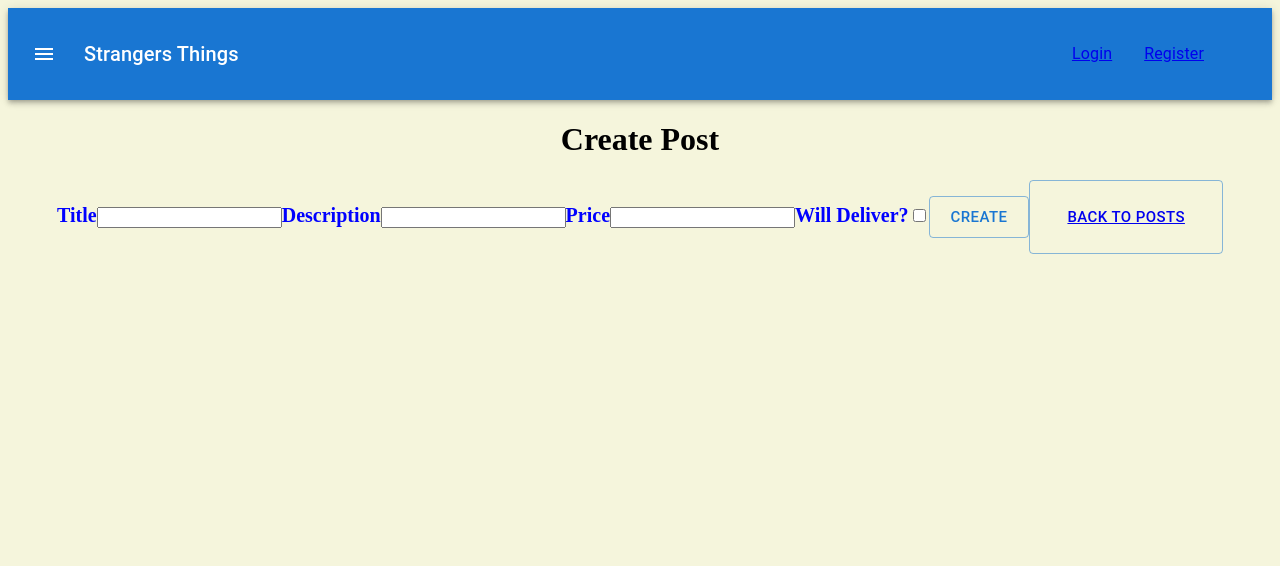
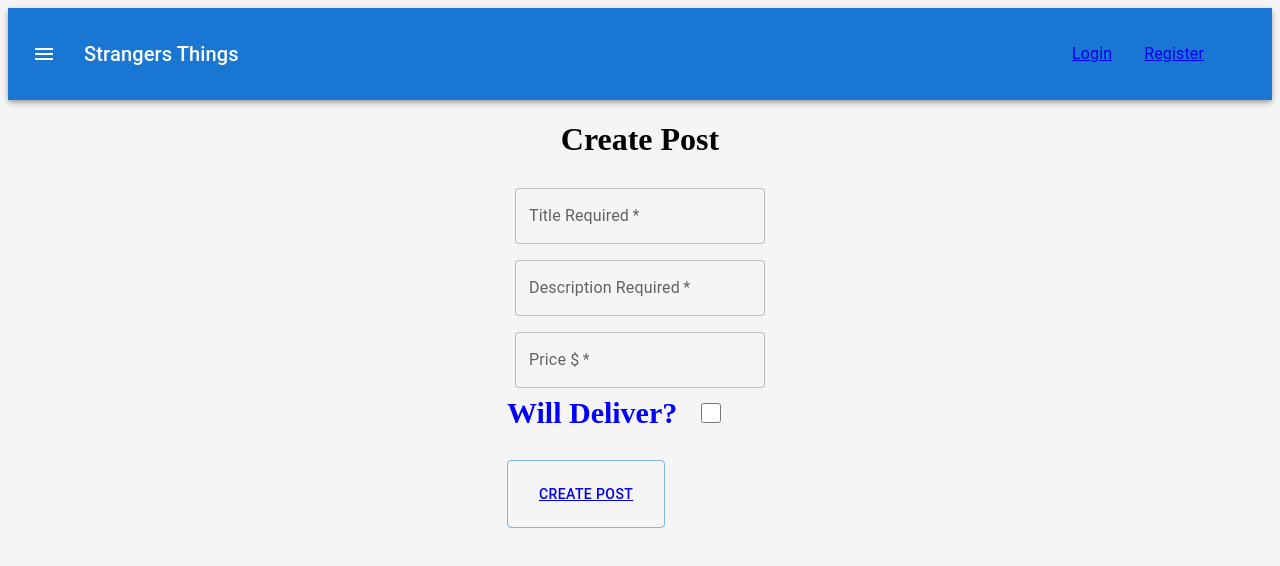
Before and after one commit to MichaelWilson03/test-strangers-things, a React (Vite) app: page /new-post in a window 1280 px wide. Shown: the top 566 px of the page. Built offline with nearby package versions, Linux system fonts and the light colour scheme; no server answers.

Commit message:
finished

```diff
--- a/src/components/NewPost.jsx
+++ b/src/components/NewPost.jsx
@@ -4,13 +4,15 @@ import { BASE_URL } from "../lib/util";
 import { useOutletContext, useParams } from "react-router-dom";
 import { useEffect } from "react";
 import { Link } from "react-router-dom";
+import Box from "@mui/material/Box";
+import FormGroup from "@mui/material/FormGroup";
+import TextField from "@mui/material/TextField";
 
 export default function NewPost() {
   const [title, setTitle] = useState("");
   const [description, setDescription] = useState("");
   const [price, setPrice] = useState("");
   const [willDeliver, setWillDeliver] = useState(false);
-  let { method } = useParams();
   const { postId } = useParams();
   const { posts, setPosts, setIsLoadingPosts, isLoadingPosts } =
     useOutletContext();
@@ -36,9 +38,6 @@ export default function NewPost() {
     } catch (err) {
       console.log(err);
     }
-    // } finally {
-    //   window.location.reload();
-    // }
   }
   async function makePost(e) {
     e.preventDefault();
@@ -74,55 +73,77 @@ export default function NewPost() {
       console.error(err);
     }
   }
+  function handleBack(e) {
+    e.preventDefault();
+    navigate("/posts");
+  }
   if (isLoadingPosts) return <div>Loading</div>;
   return (
     <>
       <div>
         <h1 className="header">Create Post</h1>
         <div className="new_post_container">
-          <form onSubmit={() => setPosts([...posts])}>
-            <label>Title</label>
-            <input
-              className="m-2 block px-2"
+          <Box
+            component="form"
+            sx={{
+              "& .MuiTextField-root": { m: 1, width: "25ch" },
+            }}
+            noValidate
+            autoComplete="off"
+          >
+            <FormGroup>
+              <div>
+                <TextField
+                  required
+                  id="outlined-required"
+                  label="Title Required"
                   type="text"
                   value={title}
                   onChange={(e) => setTitle(e.target.value)}
                 />
-            <label>Description</label>
-            <input
-              className="m-2 block px-2"
+                <br />
+                <TextField
+                  required
+                  id="outlined-required"
+                  label="Description Required"
                   type="text"
                   value={description}
                   onChange={(e) => setDescription(e.target.value)}
                 />
-            <label>Price</label>
-            <input
-              className="m-2 block px-2"
+                <br />
+                <TextField
+                  required
+                  id="outlined-required"
+                  label=" Price $"
                   type="text"
                   value={price}
                   onChange={(e) => setPrice(e.target.value)}
                 />
-            <label>Will Deliver?</label>
+                <br />
+                <label className="check-box-text">Will Deliver?</label>
                 <input
-              className="m-2 block px-2"
+                  className="checkbox"
                   type="checkbox"
                   checked={willDeliver}
                   onChange={(e) => setWillDeliver(e.target.checked)}
                 />
+                <br />
+                <div className="form-buttons">
+                  <div className="edit-button">
                     <Button
                       onClick={makePost}
-              size="large"
                       variant="outlined"
                       color="primary"
                       type="submit"
                       margin="large"
                     >
-              {method === "Edit" ? "Save" : "Create"}
+                      <Link to="/posts">{"Create Post"}</Link>
                     </Button>
-            <Button size="large" variant="outlined" color="primary">
-              <Link to="/posts">Back To Posts</Link>
-            </Button>
-          </form>
+                  </div>
+                </div>
+              </div>
+            </FormGroup>
+          </Box>
         </div>
       </div>
     </>
--- a/src/components/Post.jsx
+++ b/src/components/Post.jsx
@@ -6,9 +6,10 @@ import TextField from "@mui/material/TextField";
 import { useState } from "react";
 import { useEffect } from "react";
 import { Link } from "react-router-dom";
+import Box from "@mui/material/Box";
+import FormGroup from "@mui/material/FormGroup";
 
 export default function Post() {
-  let { method } = useParams();
   const [title, setTitle] = useState("");
   const [description, setDescription] = useState("");
   const [price, setPrice] = useState("");
@@ -17,7 +18,6 @@ export default function Post() {
   const { postId } = useParams();
 
   let token = localStorage.getItem("token");
-  let navigate = useNavigate();
 
   const {
     posts,
@@ -52,9 +52,6 @@ export default function Post() {
     } catch (err) {
       console.log(err);
     }
-    // } finally {
-    //   window.location.reload();
-    // }
   }
   const handleUpdate = async (event) => {
     event.preventDefault();
@@ -94,7 +91,7 @@ export default function Post() {
     }
   };
 
-  const deletePost = async (id) => {
+  const deletePost = async () => {
     try {
       const response = await fetch(`${BASE_URL}/posts/${postId}`, {
         method: "DELETE",
@@ -116,7 +113,6 @@ export default function Post() {
 
         return;
       }
-      // navigate("/posts");
     } catch (err) {
       console.error(err);
     }
@@ -166,6 +162,7 @@ export default function Post() {
             {user._id !== post.author._id && (
               <>
                 <form onSubmit={handleMessage}>
+                  <div>
                     <TextField
                       required
                       label="Your Message"
@@ -175,8 +172,9 @@ export default function Post() {
                         setMessage(event.target.value);
                       }}
                     />
+                  </div>
                   <br />
-
+                  <div>
                     <Button
                       onSubmit={handleMessage}
                       onChange={(e) => setMessage(e.target.value)}
@@ -187,6 +185,7 @@ export default function Post() {
                     >
                       Send Message
                     </Button>
+                  </div>
                 </form>
                 <h2 className="messages">Messages You've Sent:</h2>
               </>
@@ -194,42 +193,64 @@ export default function Post() {
 
             {user._id === post.author._id && (
               <div>
-                <form>
-                  <label>Title</label>
-                  <input
+                <Box
+                  component="form"
+                  sx={{
+                    "& .MuiTextField-root": { m: 1, width: "25ch" },
+                  }}
+                  noValidate
+                  autoComplete="off"
+                >
+                  <FormGroup>
+                    <div>
+                      <TextField
+                        required
+                        id="outlined-required"
+                        label="Title Required"
                         type="text"
                         value={title}
                         onChange={(e) => setTitle(e.target.value)}
                       />
-                  <label>Description</label>
-                  <input
+                      <br />
+                      <TextField
+                        required
+                        id="outlined-required"
+                        label="Description Required"
                         type="text"
                         value={description}
                         onChange={(e) => setDescription(e.target.value)}
                       />
-                  <label>Price</label>
-                  <input
+                      <br />
+                      <TextField
+                        required
+                        id="outlined-required"
+                        label=" Price $"
                         type="text"
                         value={price}
                         onChange={(e) => setPrice(e.target.value)}
                       />
-                  <label>Will Deliver?</label>
+                      <br />
+                      <label className="check-box-text">Will Deliver?</label>
                       <input
+                        className="checkbox"
                         type="checkbox"
                         checked={willDeliver}
                         onChange={(e) => setWillDeliver(e.target.checked)}
                       />
+                      <br />
+                      <div className="form-buttons">
+                        <div className="edit-button">
                           <Button
                             onClick={handleUpdate}
-                    size="large"
                             variant="outlined"
                             color="primary"
                             type="submit"
                             margin="large"
                           >
-                    {method === "Edit" ? "Save" : "Edit Post"}
+                            <Link to="/posts">{"Edit Post"}</Link>
                           </Button>
-                </form>
+                        </div>
+                        <div className="delete-button">
                           <Button
                             onChange={(e) => setPosts(e.target.value)}
                             onClick={() => deletePost(post._id)}
@@ -238,8 +259,15 @@ export default function Post() {
                             type="submit"
                             margin="large"
                           >
-                  <Link to="/posts">Delete Post</Link>
+                            <Link to="/posts">
+                              {"Edit" ? "Delete Post" : "Delete Post"}
+                            </Link>
                           </Button>
+                        </div>
+                      </div>
+                    </div>
+                  </FormGroup>
+                </Box>
               </div>
             )}
             <div>
--- a/src/components/Posts.jsx
+++ b/src/components/Posts.jsx
@@ -4,43 +4,46 @@ import { Link, useOutletContext } from "react-router-dom";
 export default function Posts() {
   const { posts, setPosts } = useOutletContext();
   const [searchTerm, setSearchTerm] = useState("");
+  const [searchedPosts, setSearchedPosts] = useState([]);
 
   useEffect(() => {
     const filteredPosts =
-      searchTerm &&
+      (searchTerm &&
         posts.filter((post) =>
           post.title.toLowerCase().includes(searchTerm.toLowerCase())
-      );
+        )) ||
+      [];
 
-    setPosts(filteredPosts || posts);
-    if (filteredPosts === "") {
-      setPosts(posts);
-      setSearchTerm("");
+    if (filteredPosts.length === 0) {
+      setSearchedPosts(posts);
+    } else {
+      setSearchedPosts(filteredPosts);
     }
-  }, [searchTerm]);
+  }, [searchTerm, posts]);
 
   const handleSearch = (event) => {
+    event.preventDefault();
     setSearchTerm(event.target.value);
-    if (event.target.value === "") {
-      setPosts(posts);
-    }
   };
 
   return (
     <>
-      <h1 className="header">POSTS</h1>
+      <div>
+        <div className="search-input">
+          <h1 className="header">Search Posts</h1>
 
-      <h1>Search Posts</h1>
-      <form>
           <input
+            className="search-bar"
             type="search"
             placeholder="Search Posts"
             onChange={handleSearch}
           />
-      </form>
+        </div>
+
+        <h1 className="header">POSTS</h1>
         <div className="posts">
-        {posts.length > 0 &&
-          posts.map((post) => (
+          {searchedPosts.length > 0 &&
+            searchedPosts.map((post) => (
               <div key={post._id}>
                 <Link to={`/posts/${post._id}`}>
                   <h2>{post.title}</h2>
@@ -51,6 +54,7 @@ export default function Posts() {
               </div>
             ))}
         </div>
+      </div>
     </>
   );
 }
--- a/src/index.css
+++ b/src/index.css
@@ -1,5 +1,5 @@
 body {
-  background-color: beige;
+  background-color: #f5f5f5;
 }
 
 a {
@@ -122,3 +122,33 @@ a {
   font-size: 30px;
   margin: 15px;
 }
+
+.search-bar {
+  display: block;
+  margin-left: auto;
+  margin-right: auto;
+  width: 400px;
+  height: 50px;
+
+  font-size: large;
+}
+.checkbox {
+  width: 60px;
+  height: 20px;
+}
+.check-box-text {
+  flex-direction: column;
+  position: relative;
+  min-width: 0;
+  padding: 0;
+  font-weight: bolder;
+  font-size: 30px;
+}
+.form-buttons {
+  display: flex;
+  min-height: 0px;
+  margin-top: 30px;
+}
+.edit-button {
+  margin-right: 20px;
+}
--- a/src/routes/root.jsx
+++ b/src/routes/root.jsx
@@ -12,11 +12,9 @@ export default function Root() {
   const [message, setMessage] = useState("");
   const [fromUser, setFromUser] = useState("");
   const [isAuthor, setIsAuthor] = useState(false);
-  const [content, setContent] = useState("");
+
   const [isLoadingPosts, setIsLoadingPosts] = useState(true);
-  const navigate = useNavigate;
   const localToken = localStorage.getItem("token");
-  const { postId } = useParams();
 
   useEffect(() => {
     async function fetchPosts() {
```
Also changed, not shown: src/components/MenuAppBar.jsx (+21 -18 lines), src/components/Profile.jsx (+5 -7 lines). Lines whose indentation alone changed are shown as unchanged.
